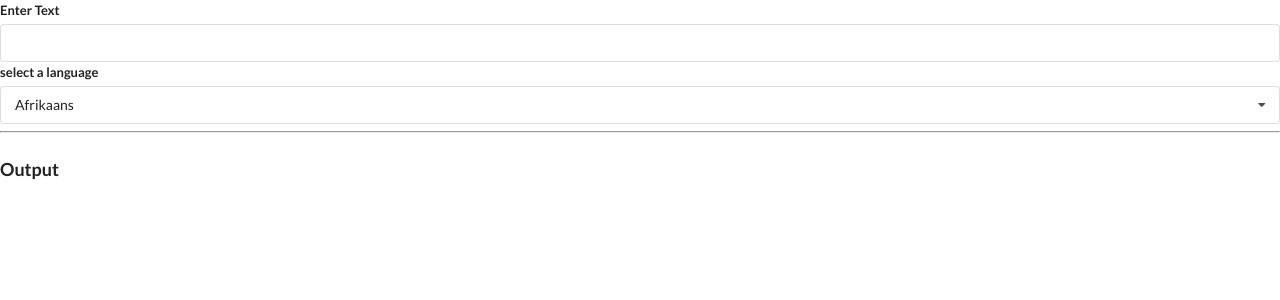
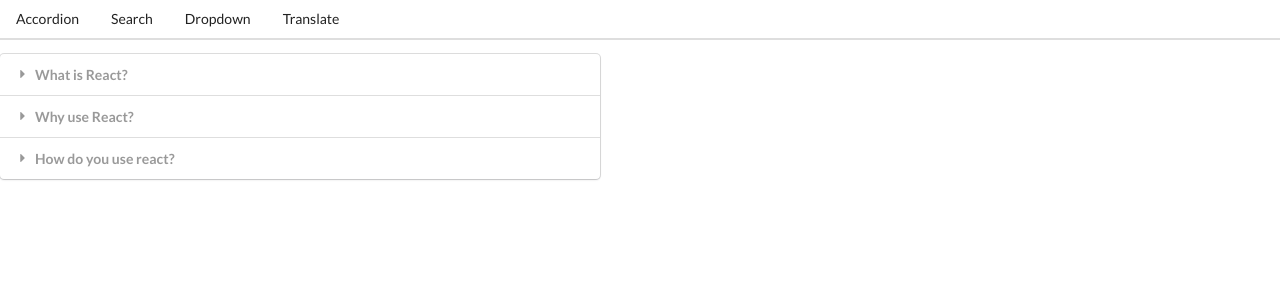
Before and after one commit to 0xWildhare/learning-react, a React (Create React App) app: page / in a window 1280 px wide. Shown: the top 300 px of the page. Built offline with nearby package versions, Linux system fonts and the light colour scheme; no server answers.

Commit message:
added navigation

```diff
--- a/src/App.js
+++ b/src/App.js
@@ -3,6 +3,8 @@
 import Search from './components/Search';
 import Dropdown from './components/Dropdown';
 import Translate from './components/Translate';
+import Route from './components/Route';
+import Header from './components/Header';
 
 const items = [
   {
@@ -34,12 +36,37 @@
   }
 ]
 
+
+
 export default () => {
-  //const [selected,setSelected] = useState(options[0]);
+  const [selected,setSelected] = useState(options[0]);
   //const [showDropdown, setShowDropdown] = useState(true);
 
   return(
     <div>
+      <Header />
+      <Route path="/">
+        <Accordion items={items} />
+      </Route>
+      <Route path="/list">
+        <Search />
+      </Route>
+      <Route path="/dropdown">
+        <Dropdown
+          label={"Select a color"}
+          selected={selected}
+          options={options}
+          onSelectedChange={setSelected}
+        />
+        <div>
+          <h1>
+            <font color={selected.value}>{`the color is ${selected.value}`}</font>
+          </h1>
+        </div>
+      </Route>
+      <Route path="/translate">
+        <Translate />
+      </Route>
       {/*<Accordion items={items}/>*/}
       {/*<Search />*/}
       {/*<button onClick={() => setShowDropdown(!showDropdown)}>Toggle Dropdown</button>
@@ -55,7 +82,7 @@
           <font color={selected.value}>{`the color is ${selected.value}`}</font>
         </h1>
       </div>*/}
-      <Translate />
+      {/*<Translate />*/}
     </div>
   );
 };
--- /dev/null
+++ b/src/components/Header.js
@@ -0,0 +1,22 @@
+import React from 'react';
+
+const Header = () => {
+  return (
+    <div className="ui secondary pointing menu">
+      <a href="/" className="item">
+        Accordion
+      </a>
+      <a href="/list" className="item">
+        Search
+      </a>
+      <a href="/dropdown" className="item">
+        Dropdown
+      </a>
+      <a href="/translate" className="item">
+        Translate
+      </a>
+    </div>
+  )
+}
+
+export default Header;
--- /dev/null
+++ b/src/components/Route.js
@@ -0,0 +1,5 @@
+const Route = ({ path, children }) => {
+  return window.location.pathname === path ? children : null;
+};
+
+export default Route;
```
